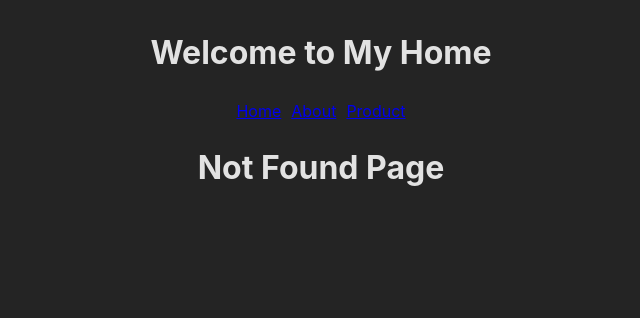
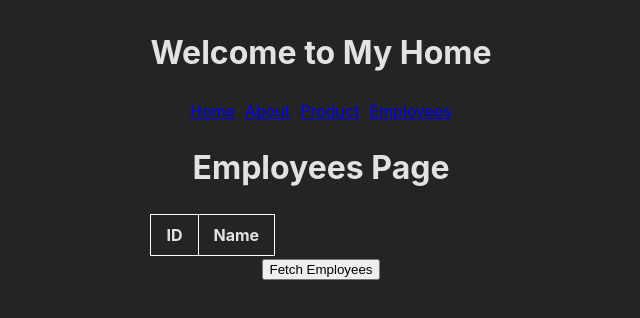
Before and after one commit to Gerryyhonatan/React-Basic-1, a React (Vite) app: page /employees in a window 1280 px wide. Before the commit this address had no page. Shown: the top 318 px of the page, without its empty margins (319-959 px from the left). Built offline with nearby package versions, Linux system fonts and the light colour scheme.

Commit message:
feat: data fetching

```diff
--- a/src/App.tsx
+++ b/src/App.tsx
@@ -13,6 +13,7 @@ import AboutPage from "./pages/AboutPage"
 import ProductPage from "./pages/ProductPage"
 import FormPage from "./pages/FormPage"
 import RHFPage from "./pages/RHFPage"
+import EmployeesPage from "./pages/EmployeesPage"
 
 // type Teacher = {
 //   name : string;
@@ -58,6 +59,7 @@ function App() {
 
         <Route path="/form" element={<FormPage/>}/>
         <Route path="/rhf" element={<RHFPage/>}/>
+        <Route path="/employees" element={<EmployeesPage/>}/>
 
         <Route path="*" element={<NotFoundPage/>}/>
       </Routes>
--- a/src/components/Header.tsx
+++ b/src/components/Header.tsx
@@ -8,6 +8,7 @@ function HeaderCustom() {
                 <Link to="/">Home</Link>
                 <Link to="/about">About</Link>
                 <Link to="/product">Product</Link>
+                <Link to="/employees">Employees</Link>
             </div>
             <ul>
 
--- a/src/index.css
+++ b/src/index.css
@@ -34,3 +34,14 @@ body {
   display: inline-block;
   width : 250px;
 }
+
+table {
+  border: 1px solid white;
+  border-collapse: collapse;
+}
+
+th,tr,td{
+  border: 1px solid white;
+  border-collapse: collapse;
+  padding: 8px 15px;
+}
--- /dev/null
+++ b/src/pages/EmployeesPage.tsx
@@ -0,0 +1,57 @@
+import { useState } from "react";
+
+type IEmployee = {
+    id: number;
+    name: string;
+}
+
+const EmployeesPage = () => {
+    const [employees, setEmployees] = useState<IEmployee[]>([]);
+    const [employeesIsLoading, setEmployeesIsLoading] = useState(false)
+
+    const fetchEmployees = async () => {
+        try {
+            setEmployeesIsLoading(true)
+            const response = await fetch("http://localhost:2000/employees", {
+                method: "GET"
+            });
+            const responseJson = await response.json() as IEmployee[]
+
+            setEmployees(responseJson)
+            setEmployeesIsLoading(false)
+        } catch (error) {
+            alert("Gagal mendapatkan data Employee")
+        }
+
+    }
+    return (
+        <div>
+            <h1>Employees Page</h1>
+            <table>
+                <thead>
+                    <tr>
+                        <th>ID</th>
+                        <th>Name</th>
+                    </tr>
+                </thead>
+                <tbody>
+                    {
+                        employees.map(employee => {
+                            return (
+                                <tr>
+                                    <td>{employee.id}</td>
+                                    <td>{employee.name}</td>
+                                </tr>
+                            )
+                        })
+                    }
+                </tbody>
+            </table>
+
+            <button onClick={fetchEmployees}>Fetch Employees</button>
+            {employeesIsLoading ? <P>Loading...</P> : null}
+        </div>
+    )
+}
+
+export default EmployeesPage
```
Also changed, not shown: mock-db.json (added, +18 -0 lines).
